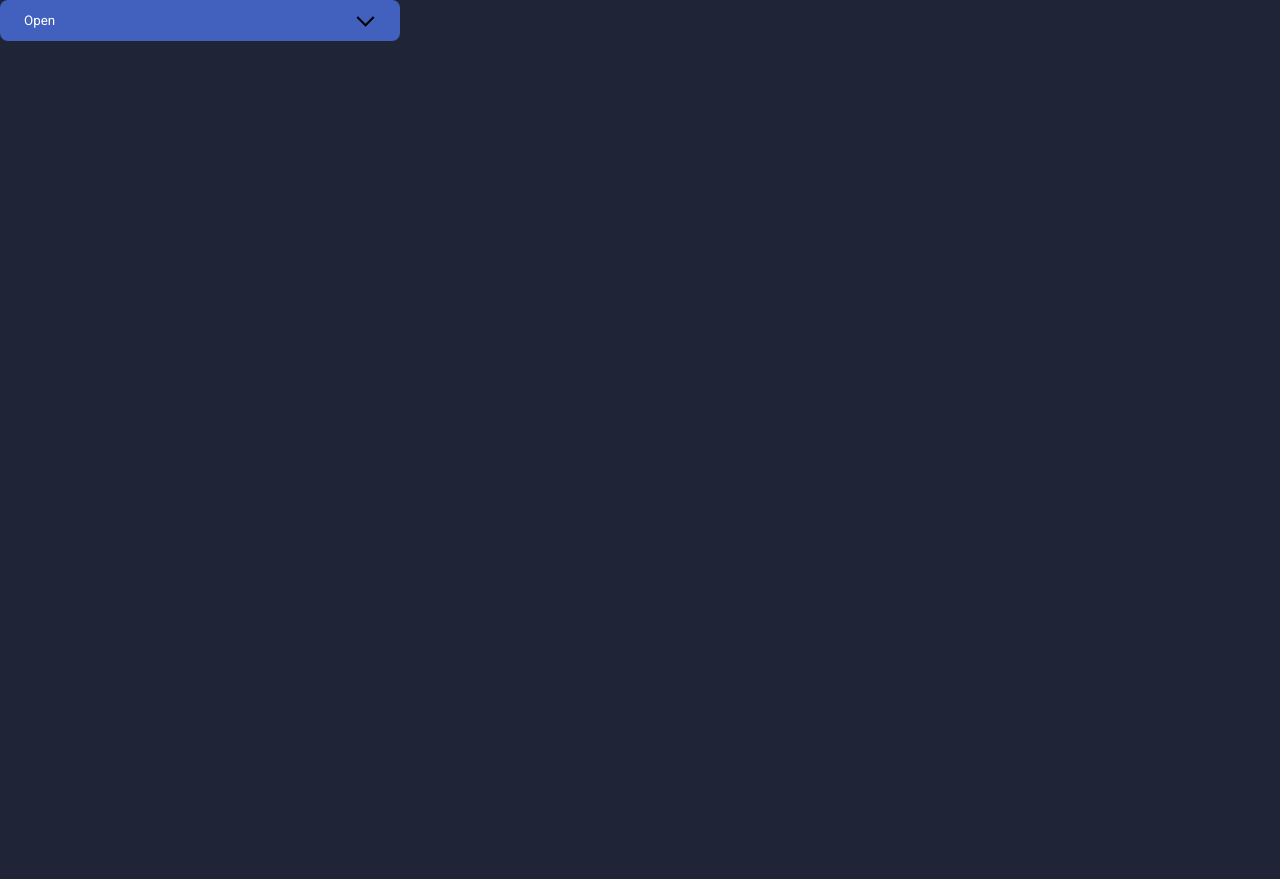
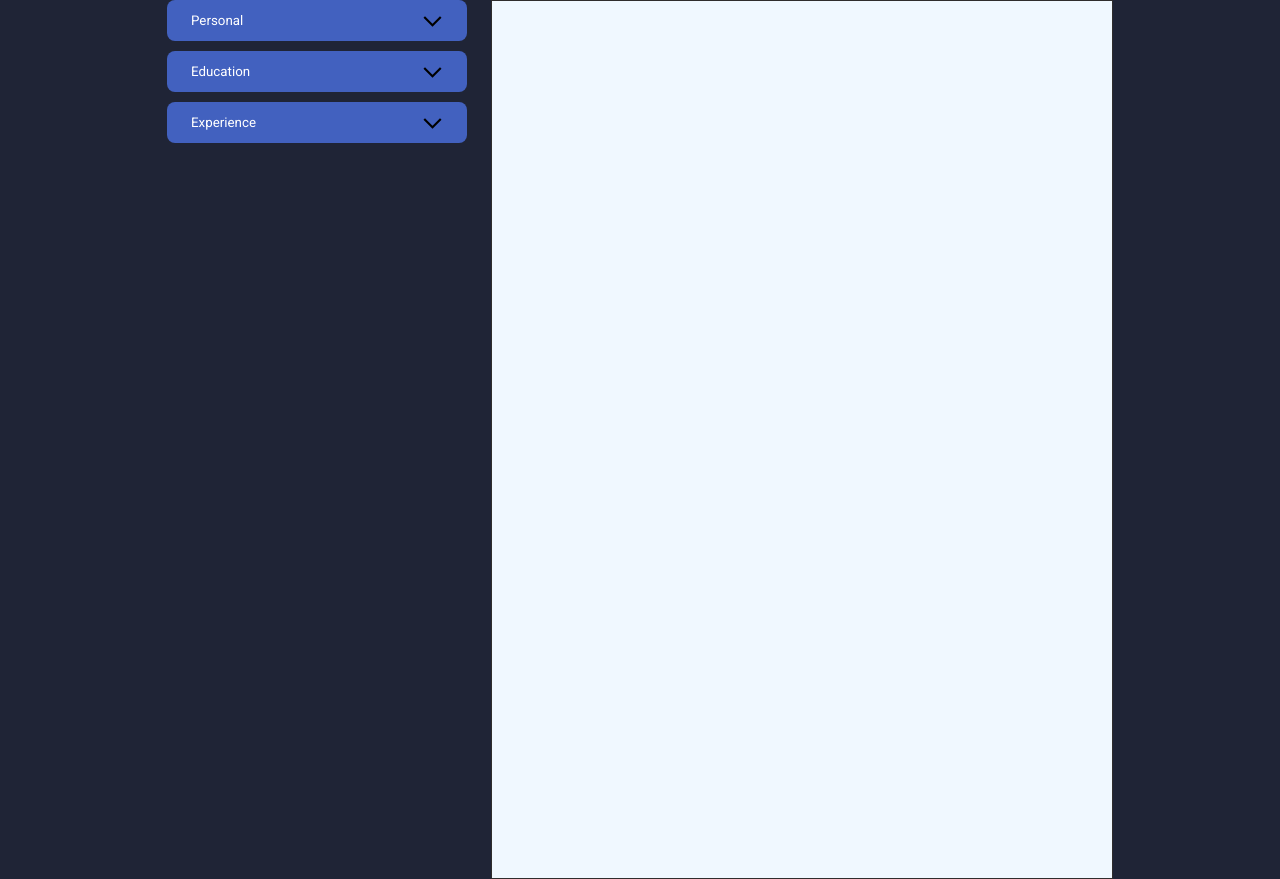
Before and after one commit to TSRSE/cv-creator, a React (Vite) app: page / in a window 1280 px wide. Before the commit the page ends 800 px from the top, so only its background shows below. Built offline with nearby package versions, Linux system fonts and the light colour scheme.

Commit message:
Refactored components logic to wrap inside

```diff
--- a/src/App.jsx
+++ b/src/App.jsx
@@ -10,15 +10,10 @@ function App() {
 
   return (
     <>
-      {/* <main>
+      <main>
         <Panel/>
         <Canvas/>
-      </main> */}
-      <DropDownHOC variant={400} textCases={['First','Open']}>
-        <DropDownHOC variant={300} textCases={['Second','Open']}>
-          <ChildElement/>
-        </DropDownHOC>
-      </DropDownHOC>
+      </main>
     </>
   )
 }
--- a/src/components/canvas/style.css
+++ b/src/components/canvas/style.css
@@ -1,10 +1,11 @@
 .canvas-main{
-    min-width: 100px;
-    min-height: 128px;
-    /* aspect-ratio: 8 / 16; */
+    width: calc(2480px / 4);
+    height: calc(3508px / 4) ;
 
-    width: min-content;
-    height: fit-content;
+    aspect-ratio: 8 / 16;
 
-    border: solid 1px red;
+    border: solid 1px rgb(47, 45, 45);
+    background-color: aliceblue;
+
+    margin-left: 24px;
 }
--- a/src/components/hocs/dropDownHOC/DropDownHOC.jsx
+++ b/src/components/hocs/dropDownHOC/DropDownHOC.jsx
@@ -3,7 +3,7 @@ import('./DropDownHOC.css')
 import React, { useState } from 'react'
 import Button from '../../shared/button/Button'
 
-export default function DropDownHOC({children, isOpen = false, textCases=['close','open'], variant = 1}) {
+export default function DropDownHOC({children, isOpen = false, textCases=['close','open'], width = 1, height = 1, type = 'accent'}) {
 
   const [isShowing, toggleIsShowing] = useState(isOpen)
 
@@ -11,8 +11,8 @@ export default function DropDownHOC({children, isOpen = false, textCases=['close
     toggleIsShowing(!isShowing)
   }
 
-  const switchSize = (variant) =>{
-    switch (variant) {
+  const switchSize = (size) =>{
+    switch (size) {
       case 0:
         return '100%'
 
@@ -20,26 +20,27 @@ export default function DropDownHOC({children, isOpen = false, textCases=['close
         return 'auto'
 
       default:
-        return `${variant}px`
+        return `${size}px`
     }
   }
 
   const dropDownStyles = {
-    width : switchSize(variant)
+    width : switchSize(width)
+    // height : switchSize(height)
   }
 
   return (
-    <>
+
     <div style={dropDownStyles}>
       <Button
           text={isShowing ? textCases[0] : textCases[1]}
-          type='accent'
+          type={type}
           onClickHandle={dropDownClickHandle}
           icon='./public/icons/arrow.svg'
           isToggled={isShowing}
         />
       <div>{isShowing && children}</div>
     </div>
-    </>
+
   )
 }
--- a/src/components/lfetSidePanel/Panel.jsx
+++ b/src/components/lfetSidePanel/Panel.jsx
@@ -7,7 +7,7 @@ export default function Panel() {
 
   const gigaProps = []
   const forms = {
-    personal : [ 'Name', 'Surname', 'phone', 'email', 'adress', 'telegram', 'facebook' ],
+    personal : [{id: 'personal', fields : [ 'Name', 'Surname', 'phone', 'email', 'adress', 'telegram', 'facebook' ]}],
 
     education : [{id: 'education_1', fields : [ 'started', 'graduated', 'uni name', 'desc' ]}],
 
@@ -17,10 +17,9 @@ export default function Panel() {
   return (
     <>
     <div className='panel-main'>
-      {/* <Cathegory title='Personal' isOpen={true}  fields={forms.personal}/> */}
+      <Cathegory title='Personal' isOpen={true}  fields={forms.personal}/>
       <Cathegory title='Education' modular={true} fields={forms.education}/>
       <Cathegory title='Experience' modular={true} fields={forms.jobs}/>
-      {/* {console.log(forms.jobs)} */}
     </div>
     </>
   )
--- a/src/components/shared/button/Button.jsx
+++ b/src/components/shared/button/Button.jsx
@@ -1,11 +1,7 @@
 import React, { useState } from 'react'
 import './style.css'
 
-export default function Button({text='button', size=[30, 150], type='default', onClickHandle = () => null, icon = '', isToggled = false}) {
-    const buttonSize = {
-        width: size[1],
-        height: size[0]
-    }
+export default function Button({text='button', type='default', onClickHandle = () => null, icon = '', isToggled = false}) {
 
     const [isRotated, setRotate] = useState(isToggled)
 
@@ -24,6 +20,9 @@ export default function Button({text='button', size=[30, 150], type='default', o
     }
 
     return (
-        <button className={type} onClick={functionLoop}>{text}<img src={icon} style={isRotated ? null : rotateIcon}></img></button>
+        <button className={type} onClick={functionLoop}>
+            {text}
+            {icon.length > 0 && <img src={icon} style={isRotated ? null : rotateIcon}></img>}
+        </button>
     )
 }
--- a/src/components/shared/cathegory/Cathegory.jsx
+++ b/src/components/shared/cathegory/Cathegory.jsx
@@ -1,16 +1,24 @@
+import DropDownHOC from '../../hocs/dropDownHOC/DropDownHOC'
 import Button from '../button/Button'
 import DropDown from '../dropDown/dropDown'
 import Form from '../form/Form'
+import InputField from '../inputFIled/InputField'
 import './cathegory.css'
 
 import React, { useState } from 'react'
 
-export default function Cathegory({modular = false, title = '', isOpen = false, fields=[]}) {
+export default function Cathegory({modular = false, title = '', fields=[]}) {
+
+  const formsList = fields.map((form) =>
+    <Form key={crypto.randomUUID()} fields={form.fields} title={title} isModular={fields.length > 1}></Form>
+  )
+
   return (
     <>
-      <div>{title}</div>
-      {/* {console.log(fields)} */}
-      <DropDown modular={modular} isOpen={isOpen} fields={fields}/>
+      <DropDownHOC width={300} textCases={[title, title]}>
+        {formsList}
+        {modular && <Button type='primary' text={'Add new ' + title}/>}
+      </DropDownHOC>
     </>
   )
 }
--- a/src/components/shared/form/Form.jsx
+++ b/src/components/shared/form/Form.jsx
@@ -1,29 +1,35 @@
+import DropDownHOC from '../../hocs/dropDownHOC/DropDownHOC'
+import Button from '../button/Button'
 import InputField from '../inputFIled/InputField'
 import './form.css'
 
 import React from 'react'
 
-export default function Form({placeholders = []}) {
+export default function Form({fields = [], title = '', isModular = false}) {
 
-  const isNotDisplayable = placeholders == undefined || placeholders.length < 1
-  const listInputFields = (obj) => obj.fields.map((field) =>
-  <>
-    <InputField key={obj.id + field} placeholder={field} />
-  </>
+  const isNotDisplayable = fields == undefined || fields.length < 1
+
+  const fieldList = fields.map((field) =>
+    <InputField key={title + field + '_'} placeholder={field}/>
   )
 
-  const listFields = placeholders.map((obj) =>
-    <>
-      <div key={obj.id}>{obj.id}</div>
-      {listInputFields(obj)}
-    </>
-  )
+  const getForm = () => {
+    return(
+      <div className='form'>
+       <h4>{title}</h4>
+       {fieldList}
+     </div>
+    )
+  }
 
   if (isNotDisplayable) { return null }
-  return (
-      <>
-      {listFields}
-      <div>ok</div>
-      </>
-  )
+  if(isModular) {
+    return (
+    <DropDownHOC textCases={[title, title]} type='secondary'>
+      {getForm()}
+    </DropDownHOC>
+   )
+  }
+  return getForm()
+
 }
--- a/src/components/shared/form/form.css
+++ b/src/components/shared/form/form.css
@@ -0,0 +1,9 @@
+h4{
+    padding: 0;
+    margin: 0;
+    margin-top: 12px;
+}
+
+.form{
+    background-color: rgb(35, 46, 77);
+}
--- a/src/components/shared/inputFIled/InputField.jsx
+++ b/src/components/shared/inputFIled/InputField.jsx
@@ -1,11 +1,15 @@
+
 import React, { useState } from 'react'
 
-export default function InputField({placeholder='placeholder'}) {
-    const [value, setValue] = useState(placeholder)
+import './style.css'
+
+export default function InputField({placeholder='placeholder', hasLabel = true}) {
+    const [value, setValue] = useState('')
 
   return (
     <>
-    <input className='field' placeholder={value} onChange={e => setValue(e.target.value)}></input>
+    { hasLabel && <p>{placeholder}</p> }
+    <input className='field' placeholder={placeholder} value={value} onChange={e => setValue(e.target.value)}></input>
     </>
   )
 }
--- a/src/components/shared/inputFIled/style.css
+++ b/src/components/shared/inputFIled/style.css
@@ -1,3 +1,9 @@
 .field{
     transition: 200ms;
 }
+
+p{
+    padding: 0;
+    margin: 0;
+
+}
```
